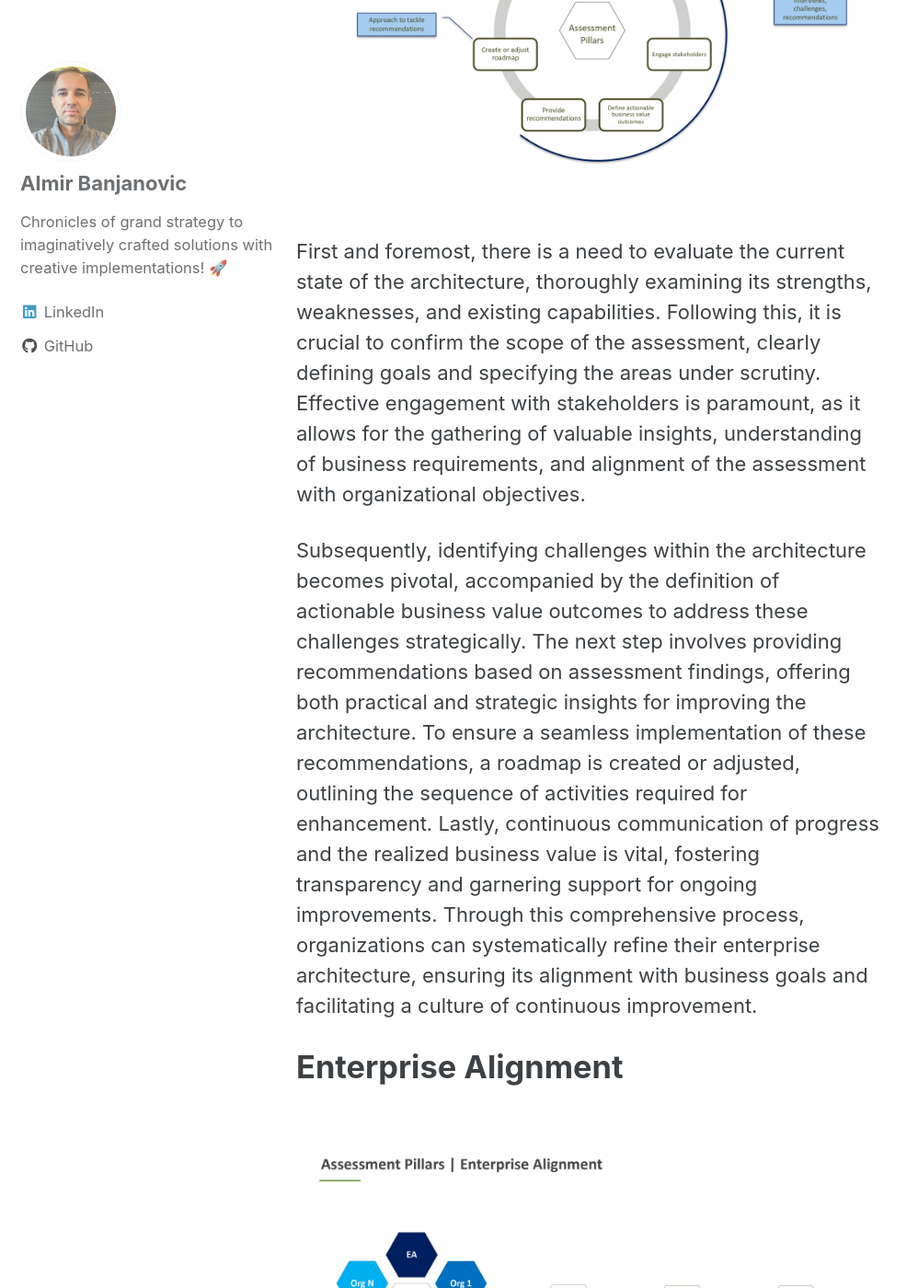
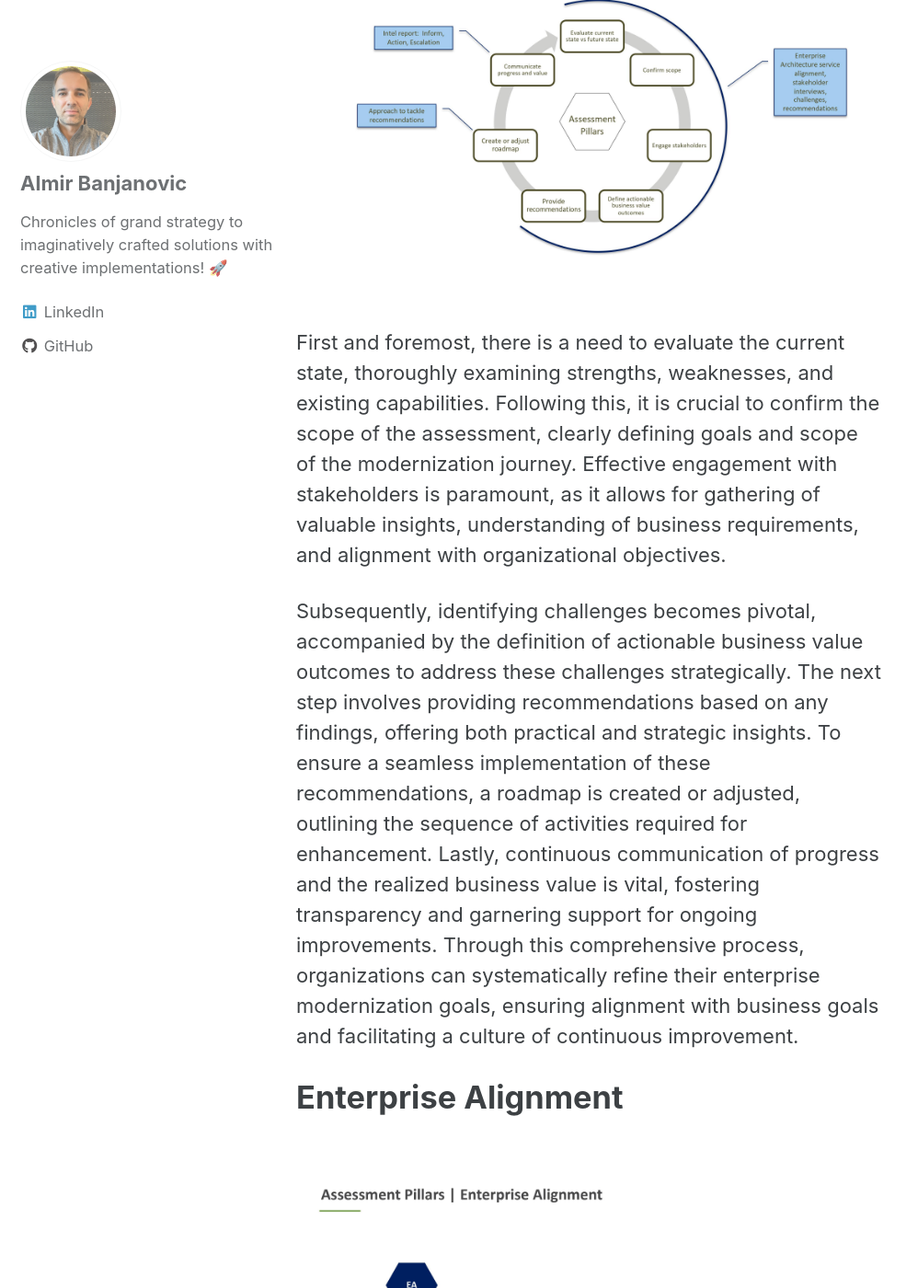
Before and after one commit to almirbanjanovic/roadtocloud.github.io, a Jekyll site: the page built from blog/_posts/2023-11-1-architecture-assessments.md, in a window 1280 px wide and 1400 px high, scrolled down 648 px. Shown: the whole window at 92% size, without its empty margins (0-998 px from the left). Built offline with Jekyll 4.4.1, drawn with Linux system fonts in a browser that asks for light colours; cached includes are drawn as plain includes; some of the changed text lies outside the part shown.

Commit message:
Update 2023-11-1-architecture-assessments.md

```diff
--- a/blog/_posts/2023-11-1-architecture-assessments.md
+++ b/blog/_posts/2023-11-1-architecture-assessments.md
@@ -2,22 +2,22 @@
 title:  "Modernizing and Gaining Alignment"
 header:
   teaser: "/assets/images/arch-assess-1.jpg"
-excerpt: "A collaborative and reusable framework for assessing current state architectures, identifying challenges, providing recommendations and gaining alignment."
+excerpt: "How does one embark on a modernization and digital transformation journey? Oftentimes this involves assessing current state vs future state, identifying challenges, providing recommendations and gaining alignment."
 toc: true
 tags:
   - enterprise architecture
   - strategy
 ---
-Performing architecture assessments in the context of enterprise architecture involves a strategic process comprising several key steps in a collaborative way.
+How does one embark on a modernization and digital transformation journey? Oftentimes this involves assessing current state vs future state, identifying challenges, providing recommendations and gaining alignment. This process is comprised of several key steps in a collaborative way.
 
 # Operating Model
 <figure>
     <a href="/assets/images/arch-assess-1.jpg"><img src="/assets/images/arch-assess-1.jpg"></a>
 </figure>
 
-First and foremost, there is a need to evaluate the current state of the architecture, thoroughly examining its strengths, weaknesses, and existing capabilities. Following this, it is crucial to confirm the scope of the assessment, clearly defining goals and specifying the areas under scrutiny. Effective engagement with stakeholders is paramount, as it allows for the gathering of valuable insights, understanding of business requirements, and alignment of the assessment with organizational objectives.
+First and foremost, there is a need to evaluate the current state, thoroughly examining strengths, weaknesses, and existing capabilities. Following this, it is crucial to confirm the scope of the assessment, clearly defining goals and scope of the modernization journey.  Effective engagement with stakeholders is paramount, as it allows for gathering of valuable insights, understanding of business requirements, and alignment with organizational objectives.
 
-Subsequently, identifying challenges within the architecture becomes pivotal, accompanied by the definition of actionable business value outcomes to address these challenges strategically. The next step involves providing recommendations based on assessment findings, offering both practical and strategic insights for improving the architecture. To ensure a seamless implementation of these recommendations, a roadmap is created or adjusted, outlining the sequence of activities required for enhancement. Lastly, continuous communication of progress and the realized business value is vital, fostering transparency and garnering support for ongoing improvements. Through this comprehensive process, organizations can systematically refine their enterprise architecture, ensuring its alignment with business goals and facilitating a culture of continuous improvement.
+Subsequently, identifying challenges becomes pivotal, accompanied by the definition of actionable business value outcomes to address these challenges strategically. The next step involves providing recommendations based on any findings, offering both practical and strategic insights. To ensure a seamless implementation of these recommendations, a roadmap is created or adjusted, outlining the sequence of activities required for enhancement. Lastly, continuous communication of progress and the realized business value is vital, fostering transparency and garnering support for ongoing improvements. Through this comprehensive process, organizations can systematically refine their enterprise modernization goals, ensuring alignment with business goals and facilitating a culture of continuous improvement.
 
 # Enterprise Alignment
 <figure>
```
